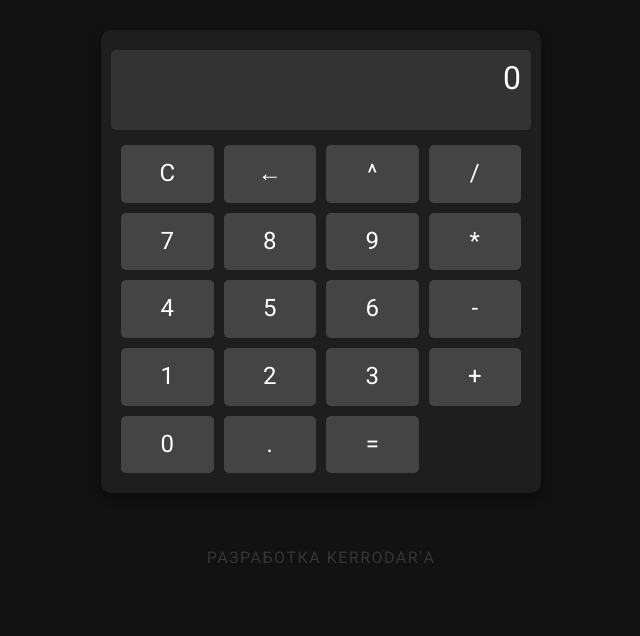
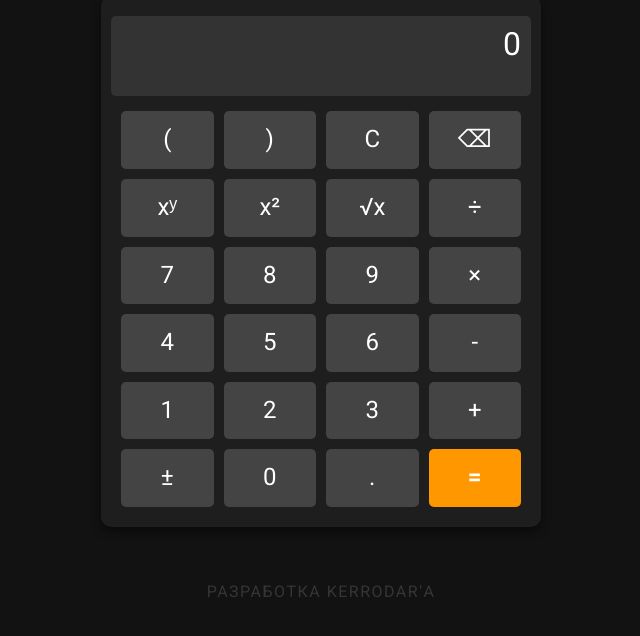
Before and after one commit to Kirill555dg/MathCalculator, a website built with webpack: page src/index.html in a window 1280 px wide. Shown: the part 138-774 px from the top of the page, without its empty margins (319-959 px from the left). Built offline with nearby package versions, Linux system fonts and the light colour scheme.

Commit message:
feat: final HTML and style

```diff
--- /dev/null
+++ b/src/blocks/calculator/__button/_type/calculator__button_type_primary.css
@@ -0,0 +1,8 @@
+.calculator__button_type_primary {
+  background-color: #ff9800;  /* Оранжевый, но можно поменять */
+  color: white;
+  font-weight: bold;
+}
+.calculator__button_type_primary:hover {
+  background-color: #c27603; /* Затемнение при наведении */
+}
--- a/src/blocks/calculator/__button/calculator__button.css
+++ b/src/blocks/calculator/__button/calculator__button.css
@@ -10,8 +10,9 @@
 }
 
 .calculator__button:hover {
-  background: #666;
+  background: #555;
 }
+
 
 @media (max-width: 768px) {
   .calculator__button {
--- a/src/blocks/calculator/calculator.css
+++ b/src/blocks/calculator/calculator.css
@@ -1,4 +1,5 @@
 @import url('./__button/calculator__button.css');
+@import url('./__button/_type/calculator__button_type_primary.css');
 @import url('./__display/calculator__display.css');
 @import url('./__keyboard/calculator__keyboard.css');
 
--- a/src/index.html
+++ b/src/index.html
@@ -1,5 +1,5 @@
 <!DOCTYPE html>
-<html>
+<html lang="ru">
 
 <head>
   <meta charset="UTF-8">
@@ -20,29 +20,35 @@
       <div class="calculator__screen" id="screen">0</div>
     </section>
     <section class="calculator__keyboard">
-      <button class="calculator__button" data-action="clear">C</button>
-      <button class="calculator__button" data-action="delete">←</button>
-      <button class="calculator__button" data-action="power">^</button>
-      <button class="calculator__button" data-action="divide">/</button>
+      <button class="calculator__button" data-action="reciprocal">(</button>
+      <button class="calculator__button" data-action="clear">)</button>
+      <button class="calculator__button" data-action="clear-entry">C</button>
+      <button class="calculator__button" data-action="delete">⌫</button>
 
-      <button class="calculator__button">7</button>
-      <button class="calculator__button">8</button>
-      <button class="calculator__button">9</button>
-      <button class="calculator__button" data-action="multiply">*</button>
+      <button class="calculator__button" data-action="power">xʸ</button>
+      <button class="calculator__button" data-action="square">x²</button>
+      <button class="calculator__button" data-action="sqrt">√x</button>
+      <button class="calculator__button" data-action="divide">÷</button>
 
-      <button class="calculator__button">4</button>
-      <button class="calculator__button">5</button>
-      <button class="calculator__button">6</button>
+      <button class="calculator__button" data-action="number">7</button>
+      <button class="calculator__button" data-action="number">8</button>
+      <button class="calculator__button" data-action="number">9</button>
+      <button class="calculator__button" data-action="multiply">×</button>
+
+      <button class="calculator__button" data-action="number">4</button>
+      <button class="calculator__button" data-action="number">5</button>
+      <button class="calculator__button" data-action="number">6</button>
       <button class="calculator__button" data-action="subtract">-</button>
 
-      <button class="calculator__button">1</button>
-      <button class="calculator__button">2</button>
-      <button class="calculator__button">3</button>
+      <button class="calculator__button" data-action="number">1</button>
+      <button class="calculator__button" data-action="number">2</button>
+      <button class="calculator__button" data-action="number">3</button>
       <button class="calculator__button" data-action="add">+</button>
 
-      <button class="calculator__button">0</button>
-      <button class="calculator__button">.</button>
-      <button class="calculator__button calculator__button--equal" data-action="calculate">=</button>
+      <button class="calculator__button" data-action="abs">±</button>
+      <button class="calculator__button" data-action="number">0</button>
+      <button class="calculator__button" data-action="number">.</button>
+      <button class="calculator__button calculator__button_type_primary" data-action="calculate">=</button>
     </section>
   </main>
 
--- a/src/scripts/index.js
+++ b/src/scripts/index.js
@@ -1,3 +1 @@
 import '../pages/index.css';
-
-console.log("Init js");
```
